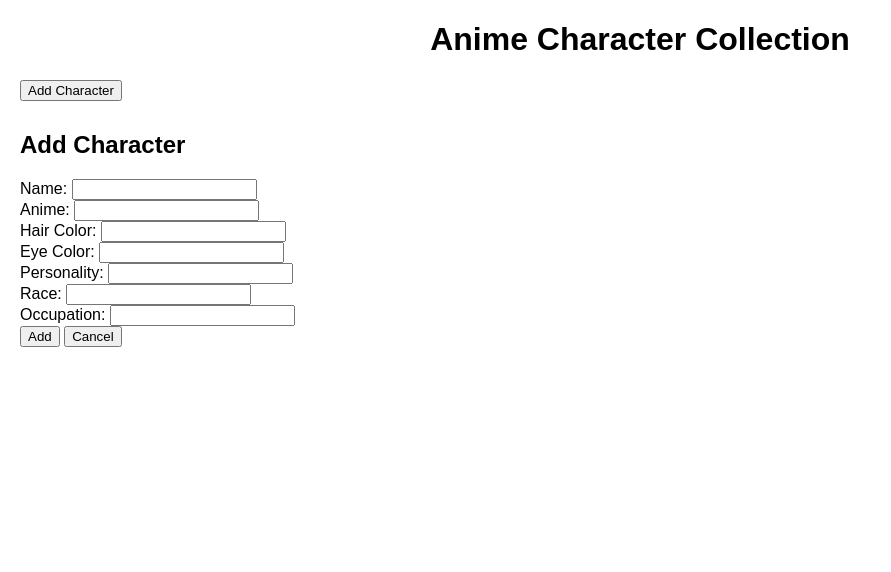
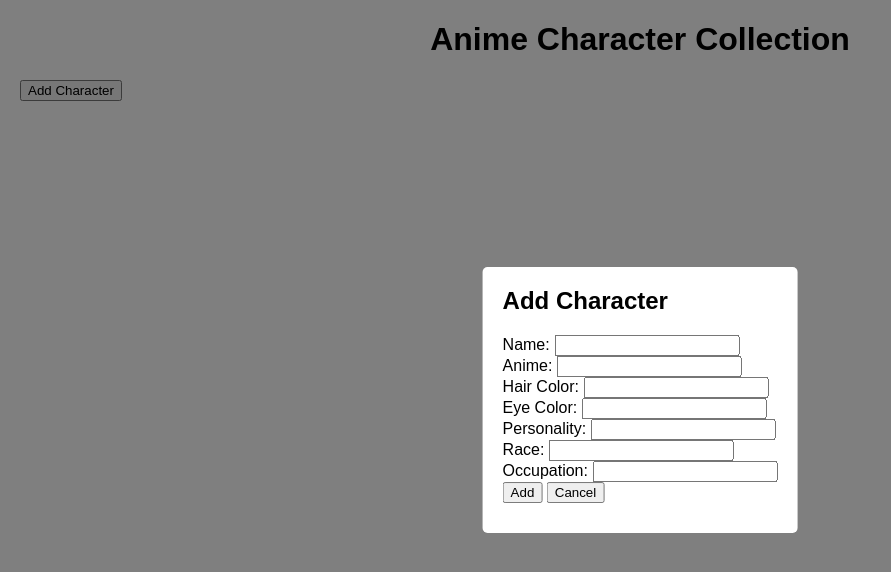
Before and after one commit to DDDDDhn/hden6421-tracker, a website: page public/index.html in a window 1280 px wide. Both pictures are taken after a click on the button "Add Character". Shown: the whole page, without its empty margins (0-891 px from the left). Drawn offline with Linux system fonts and the light colour scheme.

Commit message:
change the form to pop-up page

```diff
--- a/public/style.css
+++ b/public/style.css
@@ -21,3 +21,29 @@
 .character-card h2 {
   margin-top: 0;
 }
+
+
+/* Style for the popup form */
+#popup {
+  display: none;
+  position: fixed;
+  top: 0;
+  left: 0;
+  width: 100%;
+  height: 100%;
+  background-color: rgba(0, 0, 0, 0.5);
+}
+
+#popupContent {
+  position: absolute;
+  top: 50%;
+  left: 50%;
+  transform: translate(-50%, -50%);
+  background-color: #fff;
+  padding: 20px;
+  border-radius: 5px;
+}
+
+#popupContent h2 {
+  margin-top: 0;
+}
```
Also changed, not shown: README.md. Lines whose indentation alone changed are shown as unchanged.
